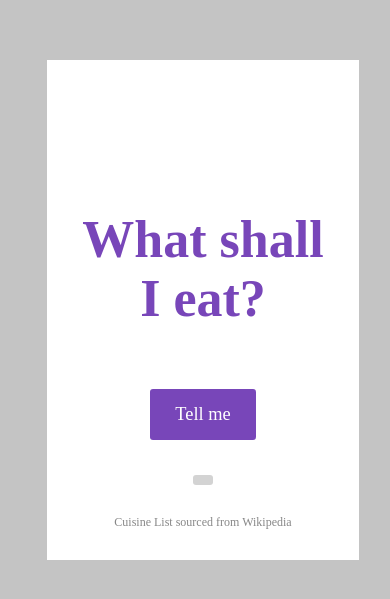
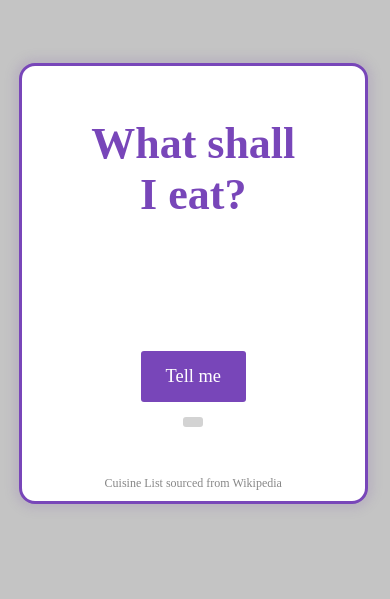
Before and after one commit to claramaq/whatToEat, a plain HTML site: page index.html in a window 390 px wide. Shown: the part 125-724 px from the top of the page. Drawn offline with Linux system fonts and the light colour scheme.

Commit message:
Made responsive

```diff
--- a/index.html
+++ b/index.html
@@ -8,15 +8,19 @@
     </head>
 <body>
 
-    <div id="wrapper">
-        <h1 id="title"></h1>
-        <span id="result">What shall I eat?</span>
-        <span id="button">Tell me</span>
-        <span id="specific"></span>
-        <span id="msg"></span>
-        <div class="footer">
+    <div class="wrapper">
+        <div class="top">
+            <h1 class="title"></h1>
+            <span class="result">What shall I eat?</span>
+            <span class="specific"></span>
+        </div>
+        <div class="bottom">
+            <span class="button">Tell me</span>
+            <span class="msg"></span>
+            <div class="footer">
             Cuisine List sourced from <a href="https://en.wikipedia.org/wiki/List_of_cuisines">Wikipedia</a>
         </div>
+    </div>
     </div>
     <script type="module" src="script.js"></script>
 
--- a/script.js
+++ b/script.js
@@ -1,11 +1,11 @@
 //import JSON file
 import cuisine from './cuisine.json' assert { type: 'json' }
 //define all HTML elements
-const button = document.getElementById('button')
-const title = document.getElementById('title')
-const result = document.getElementById('result')
-const msg = document.getElementById('msg')
-const specific = document.getElementById('specific')
+const button = document.getElementsByClassName('button')[0]
+const title = document.getElementsByClassName('title')[0]
+const result = document.getElementsByClassName('result')[0]
+const msg = document.getElementsByClassName('msg')[0]
+const specific = document.getElementsByClassName('specific')[0]
 const credit = document.getElementsByClassName('footer')[0]
 
 //hide some things from the beginning
@@ -24,7 +24,7 @@ button.addEventListener('click', function feedMe() {
 
 
     msg.classList.remove('hide')
-    title.innerText = "Try eating something from..."
+    title.innerText = "Try something..."
     title.style.fontSize = "25px"
     title.style.color = "black"
     result.innerText = main
@@ -33,8 +33,6 @@ button.addEventListener('click', function feedMe() {
 
         button.value = "Try Again?"
     result.classList.remove('start')
-    button.classList.remove('start-min')
-    credit.classList.remove('start-min')
     title.classList.remove('none')
     msg.classList.remove('none')
     msg.addEventListener('click', () =>{specific.classList.remove('hide'); msg.classList.add('hide')})
--- a/style.css
+++ b/style.css
@@ -8,63 +8,77 @@
     --gray: hsl(0, 0%, 53%);
     --dark: hsl(0, 0%, 30%);
 }
+html {
+    background-color: hsl(0, 0%, 77%);
+}
 body {
     display: flex;
     justify-content: center;
     align-items: center;
-    width: 100vw;
-    height: 100vh;
+    width: 95vw;
+    height: 95vh;
     overflow: hidden;
-    background-color: hsl(0, 0%, 77%);
 }
-#wrapper {
+.wrapper {
+    width: 80vw;
+    height: 425px;
+    background-color: white;
+    margin: 0;
+    overflow: hidden;
+    position: relative;
+    padding: 5px;
+    border-radius: 1rem;
+    border: 3px solid hsl(266, 45%, 50%);
+    box-shadow: 0 0 10px 5px hsl(266, 25%, 60%, .25);
+}
+.top {
     display: flex;
     flex-direction: column;
-    width: 80vw;
-    height: 500px;
-    background-color: white;
     align-items: center;
-    margin: 10px 10px 0 10px;
-    overflow: hidden;
-    position: relative;
+    margin: 0;
+    height:275px;
+    width: 100%;
+}
+.bottom {
+    display: flex;
+    flex-direction: column;
+    align-items: center;
+    width: 100%;
 }
 h1 {
     text-align: center;
     color: var(--dark) !important;
-    position: absolute;
-    top: 50px;
+    margin-top: 25px;
 }
-#result {
+.result {
     padding: 0 25px;
     color: var(--purple);
     font-size: var(--lrg);
     font-weight: 600;
     text-wrap: balance;
     text-align: center;
-    margin-top: 150px;
+    display: flex;
+    align-content: center;
 }
-#msg {
+.msg {
     font-size: var(--nm);
     background-color: lightgray;
     color: var(--dark);
     padding: 5px 10px;
-    /* border: 0; */
     border-radius: 3px;
-    position: absolute;
-    bottom: 75px;
+    margin-top:10px;
+
 
 }
-#specific {
+.specific {
     font-size: var(--med);
     font-weight: 600;
     text-wrap: balance;
     text-align: center;
     color: var(--muted);
-    /* margin-top: 25px; */
-    position: absolute;
-    top: 275px;
+    margin-top: 25px;
 }
-#button{
+.button{
     margin-block: 5px;
     background-color: var(--purple);
     font-size: var(--nm);
@@ -72,8 +86,6 @@ h1 {
     border-radius: 3px;
     color: white;
     padding: 15px 25px;
-    position: absolute;
-    bottom: 115px;
 
 }
 .footer {
@@ -82,7 +94,7 @@ h1 {
     margin-bottom: 15px;
     color: var(--gray);
     position: absolute;
-    bottom: 15px;
+    bottom: -5px;
 }
 .footer a {
     color: var(--gray);
@@ -95,23 +107,22 @@ h1 {
     visibility: hidden;
 }
 .start {
-    /* margin-top: 25% !important; */
-    position: absolute;
-    top: 20px !important;
-}
-.start-min{
-    position: absolute;
-    top: 300px !important;
-    height: 20px !important;
-}
-
-
-@media (max-width: 600px) {
-
+    /* position: absolute;
+    top: 20px !important; */
+    margin-top: 150px;
 }
 
 @media (max-width: 450px) {
-    #result {
-        margin-top: 150px;
+    .wrapper {
+        width: 90%;
+    }
+    .result {
+        font-size: 2.75rem;
+    }
+    .specific {
+        font-size: 1.75rem;
+    }
+    .start {
+        margin-top: 125px;
     }
 }
```
Also changed, not shown: cuisineapp.png (added), 1 other file.
